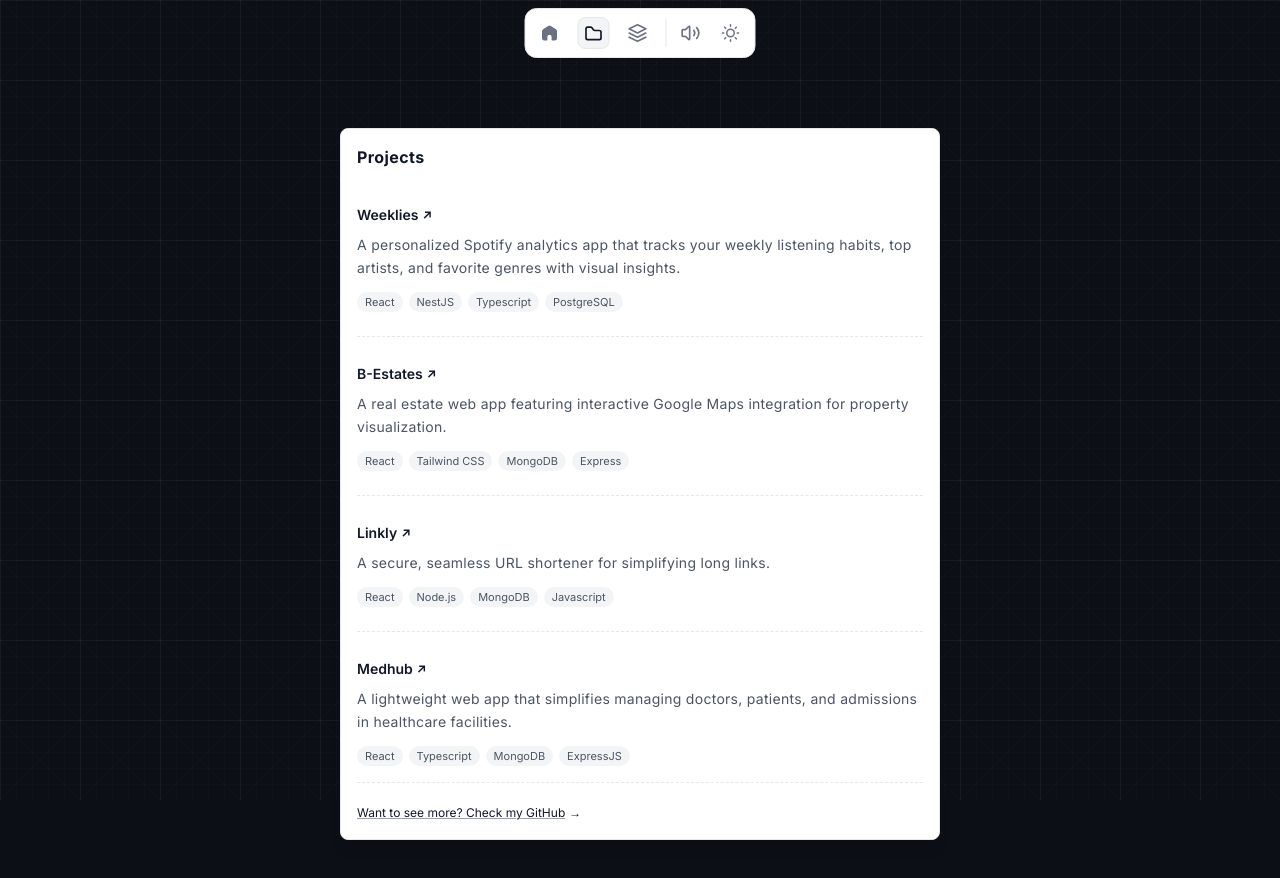
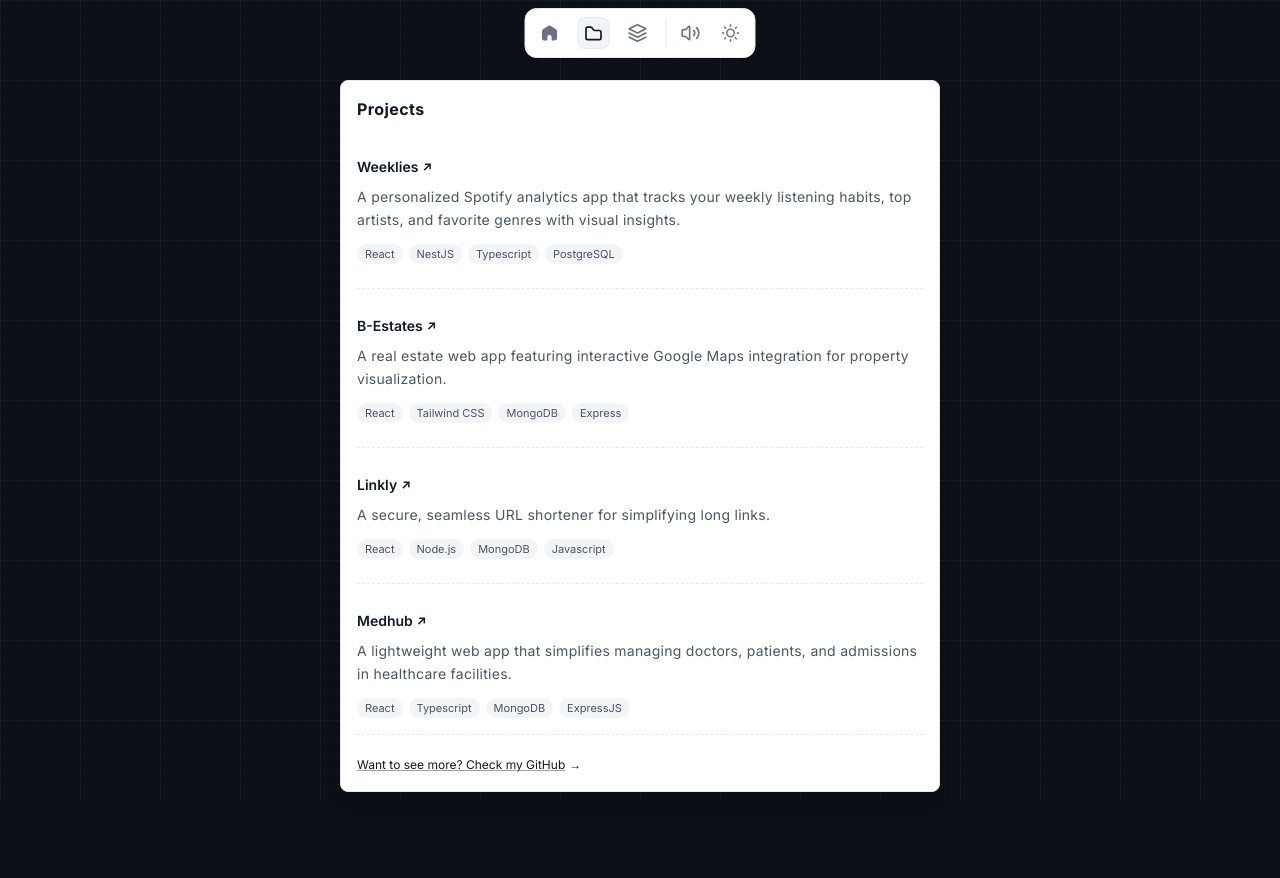
Before and after one commit to Brayzonn/zoneyhub, a React (Vite) app in the folder client/: page /projects in a window 1280 px wide. Shown: the top 878 px of the page. Built offline with nearby package versions, Linux system fonts and the light colour scheme; a web font is replaced by a local one.

Commit message:
feat: add dynamic label positioning to navigation menu

```diff
--- a/client/src/pages/Projects.tsx
+++ b/client/src/pages/Projects.tsx
@@ -25,7 +25,7 @@ const Projects = () => {
     <div className="relative bg-[var(--color-primary-bg-color)] text-[var(--color-primary-text-color)] min-h-screen w-full ">
       <MatTexture isDark={isDarkMode} />
 
-      <main className="px-3 py-[8rem] relative min-h-screen w-full flex justify-center items-center z-10">
+      <main className="px-3 py-[5rem] relative min-h-screen w-full flex justify-center items-center z-10">
         <ProjectsComponent isDark={isDarkMode} />
       </main>
 
```
